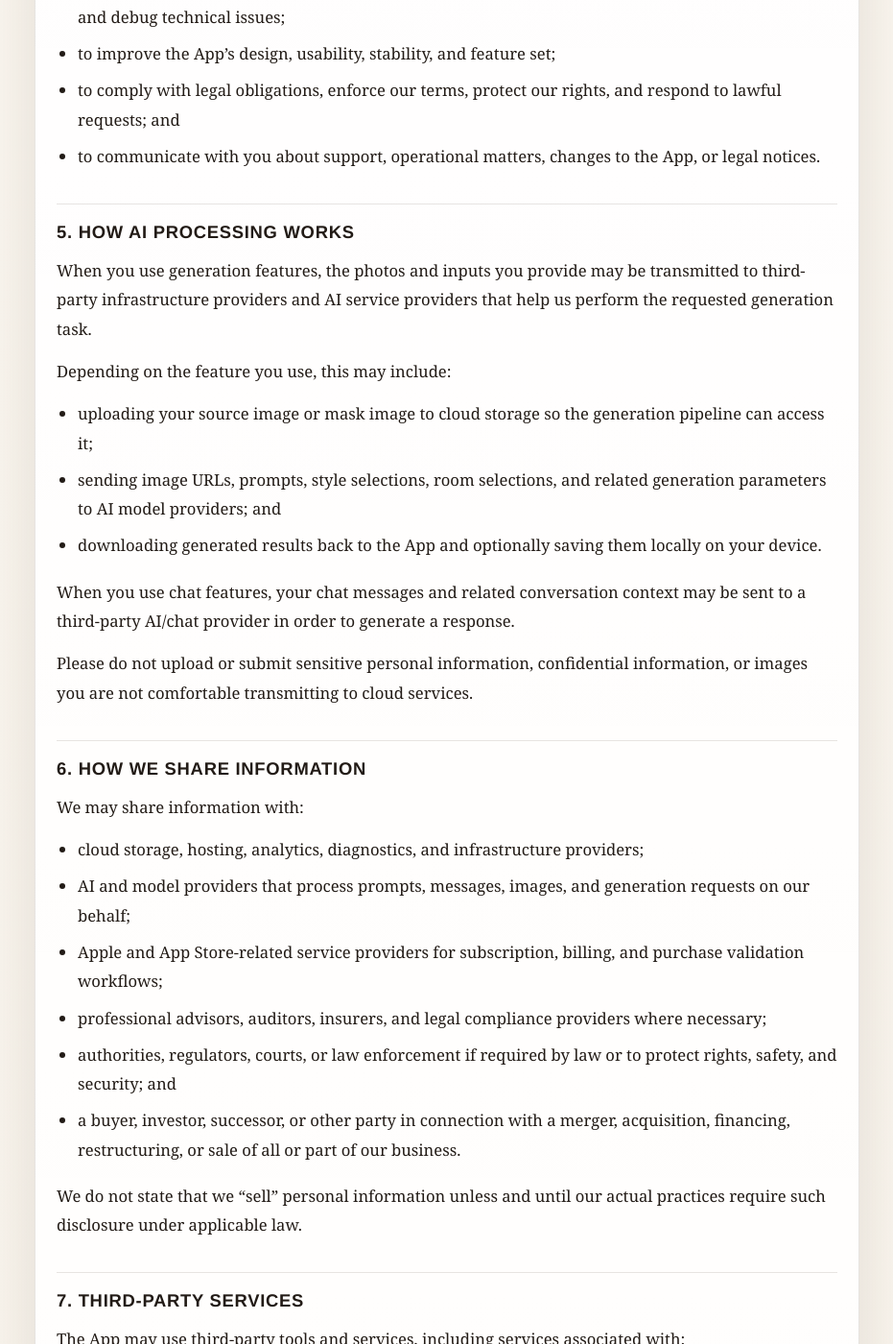
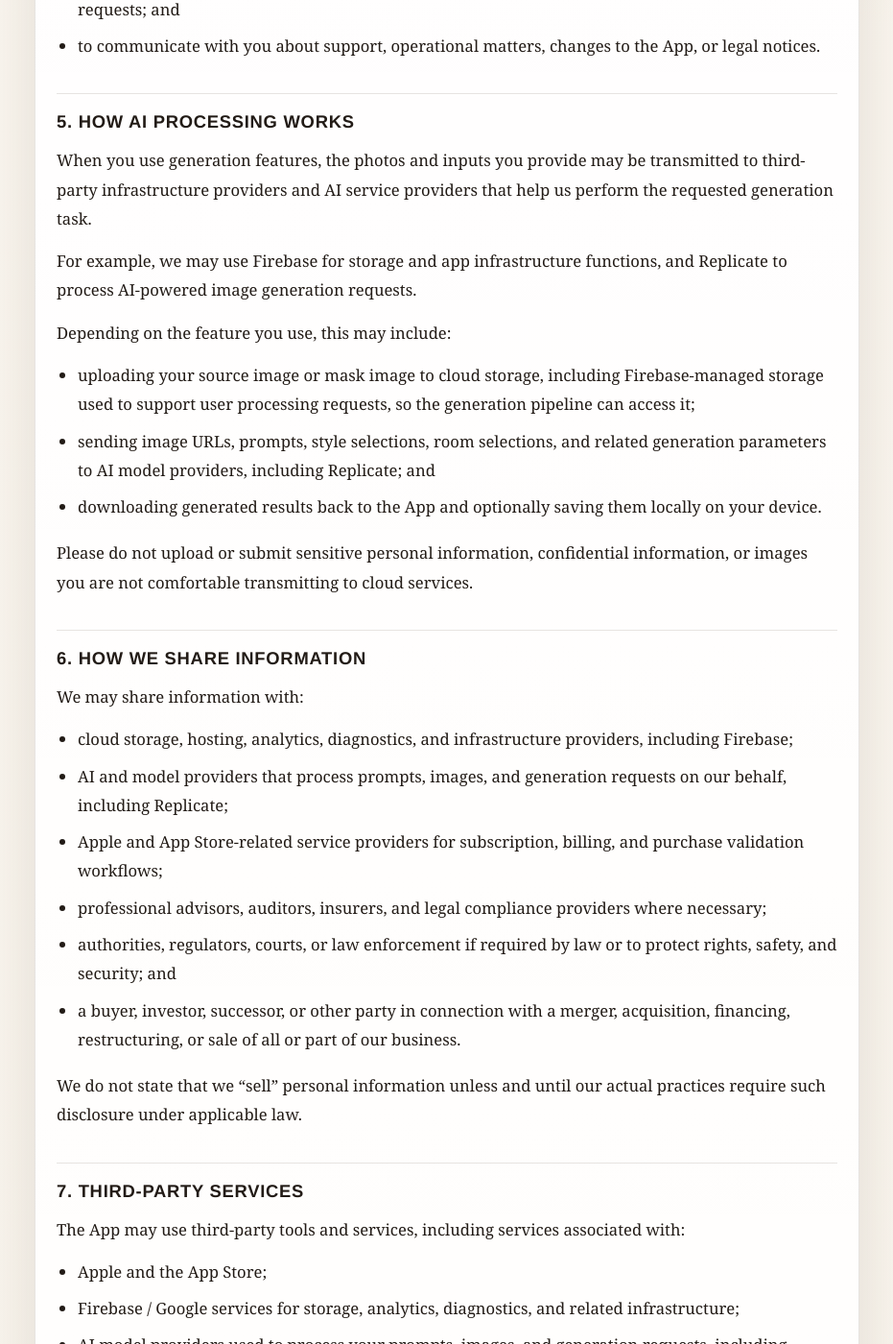
Before and after one commit to pantageya/HomeDesignAI-Legal, a Jekyll site: the page built from privacy.md, in a window 1280 px wide and 1400 px high, scrolled down 2475 px. Shown: the whole window at 96% size, without its empty margins (174-1105 px from the left). Built offline with Jekyll 4.4.1, drawn with Linux system fonts in a browser that asks for light colours; some of the changed text lies outside the part shown.

Commit message:
Add public support page and refresh legal docs

```diff
--- a/privacy.md
+++ b/privacy.md
@@ -1,19 +1,18 @@
 ---
 layout: legal
 title: Privacy Policy
-description: Privacy policy for the Home Design AI mobile application.
+description: Privacy policy for the AI Home Design Maker mobile application.
 effective_date: March 17, 2026
 permalink: /privacy/
-intro: This Privacy Policy explains how Home Design AI collects, uses, stores, and protects information when you use the app and related services.
+intro: This Privacy Policy explains how AI Home Design Maker collects, uses, stores, and protects information when you use the app and related services.
 ---
 
 ## 1. Scope
 
-This Privacy Policy applies to information collected through the Home Design AI iOS application, including when you:
+This Privacy Policy applies to information collected through the AI Home Design Maker iOS application, including when you:
 
 - upload or capture photos for AI-powered design generation;
 - submit prompts, style selections, and other content;
-- use chat or assistant features;
 - save, share, or export generated images;
 - purchase or restore subscriptions through the App Store; and
 - interact with the App while analytics, diagnostics, or security tools are active.
@@ -26,7 +25,6 @@
 
 - Photos and images you upload, capture, edit, or submit for generation, style transfer, repainting, or redesign.
 - Text prompts, room selections, style selections, color selections, and other instructions you provide in the App.
-- Chat messages and other text you submit through the in-app assistant or chat features.
 - Support requests, feedback, or other communications you send to us.
 
 ### 2.2 Information created through your use of the App
@@ -50,7 +48,7 @@
 
 We collect information:
 
-- directly from you when you upload content, enter prompts, use chat, or contact us;
+- directly from you when you upload content, enter prompts, or contact us;
 - automatically through the App and integrated SDKs, including analytics, crash reporting, storage, and security services; and
 - from third parties, such as Apple, when necessary to validate purchases, provide subscriptions, or comply with platform rules.
 
@@ -60,7 +58,6 @@
 
 - to operate the App and provide AI-powered generation, redesign, repainting, and style transfer features;
 - to upload, process, store, retrieve, and return images needed to perform generation requests;
-- to provide chat or assistant functionality and return responses to your prompts;
 - to save your generation history and make your outputs available inside the App;
 - to process and restore subscriptions, maintain premium access, and respond to billing-related support issues;
 - to monitor app performance, troubleshoot errors, detect crashes, maintain security, prevent abuse, and debug technical issues;
@@ -72,13 +69,13 @@
 
 When you use generation features, the photos and inputs you provide may be transmitted to third-party infrastructure providers and AI service providers that help us perform the requested generation task.
 
+For example, we may use Firebase for storage and app infrastructure functions, and Replicate to process AI-powered image generation requests.
+
 Depending on the feature you use, this may include:
 
-- uploading your source image or mask image to cloud storage so the generation pipeline can access it;
-- sending image URLs, prompts, style selections, room selections, and related generation parameters to AI model providers; and
+- uploading your source image or mask image to cloud storage, including Firebase-managed storage used to support user processing requests, so the generation pipeline can access it;
+- sending image URLs, prompts, style selections, room selections, and related generation parameters to AI model providers, including Replicate; and
 - downloading generated results back to the App and optionally saving them locally on your device.
-
-When you use chat features, your chat messages and related conversation context may be sent to a third-party AI/chat provider in order to generate a response.
 
 Please do not upload or submit sensitive personal information, confidential information, or images you are not comfortable transmitting to cloud services.
 
@@ -86,8 +83,8 @@
 
 We may share information with:
 
-- cloud storage, hosting, analytics, diagnostics, and infrastructure providers;
-- AI and model providers that process prompts, messages, images, and generation requests on our behalf;
+- cloud storage, hosting, analytics, diagnostics, and infrastructure providers, including Firebase;
+- AI and model providers that process prompts, images, and generation requests on our behalf, including Replicate;
 - Apple and App Store-related service providers for subscription, billing, and purchase validation workflows;
 - professional advisors, auditors, insurers, and legal compliance providers where necessary;
 - authorities, regulators, courts, or law enforcement if required by law or to protect rights, safety, and security; and
@@ -101,7 +98,7 @@
 
 - Apple and the App Store;
 - Firebase / Google services for storage, analytics, diagnostics, and related infrastructure;
-- AI model providers and chat providers used to process your prompts, images, and messages; and
+- AI model providers used to process your prompts, images, and generation requests, including Replicate; and
 - other technical vendors that help us deliver, secure, and improve the Service.
 
 These third parties may process certain information under their own privacy terms and contractual arrangements with us. We encourage you to review their applicable privacy information where relevant.
@@ -119,6 +116,8 @@
 ## 9. Local Storage on Your Device
 
 The App may store generated images, original images, prompts, style selections, and related history locally on your device so you can view previous results inside the App.
+
+Certain files related to generation requests may also be temporarily stored in cloud infrastructure, including Firebase-managed storage, for the limited purpose of processing user-requested features and returning results to you.
 
 If you save images to your Apple Photos library, those files are then also stored within your Photos environment under Apple's controls.
 
@@ -138,7 +137,7 @@
 
 ## 11. International Data Transfers
 
-Your information may be processed and stored in countries other than the one where you live. These countries may have different data protection laws than your jurisdiction.
+Your information may be processed and stored in countries other than the one where you live, including through third-party providers that support storage, infrastructure, analytics, crash reporting, and AI processing. These countries may have different data protection laws than your jurisdiction.
 
 Where required, we will take reasonable steps intended to ensure that such transfers are subject to appropriate safeguards.
 
@@ -184,7 +183,7 @@
 
 ## 16. Do Not Track and Targeted Advertising
 
-Unless and until our actual product implementation changes, we do not describe the App as using uploaded photos, prompts, or chat content for cross-context behavioral advertising.
+Unless and until our actual product implementation changes, we do not describe the App as using uploaded photos or prompts for cross-context behavioral advertising.
 
 If our data practices change in a way that requires updated disclosures, we will revise this Privacy Policy and, where required, seek additional consent.
 
@@ -198,7 +197,7 @@
 
 If you have questions or requests regarding this Privacy Policy, please contact:
 
-[Your Full Legal Name]
-[Mailing Address]
-[Support Email]
-[Website or Privacy Policy URL]
+Pavel Gedko
+Centralnaja 6-7 Pinsk, 225715, Belarus
+[pavelgedko@icloud.com](mailto:pavelgedko@icloud.com)
+[Support Page](https://pantageya.github.io/HomeDesignAI-Legal/support/)
```
Also changed, not shown: index.md (+2 -1 lines), support.md (added, +58 -0 lines), terms.md (+12 -12 lines), README.md.
